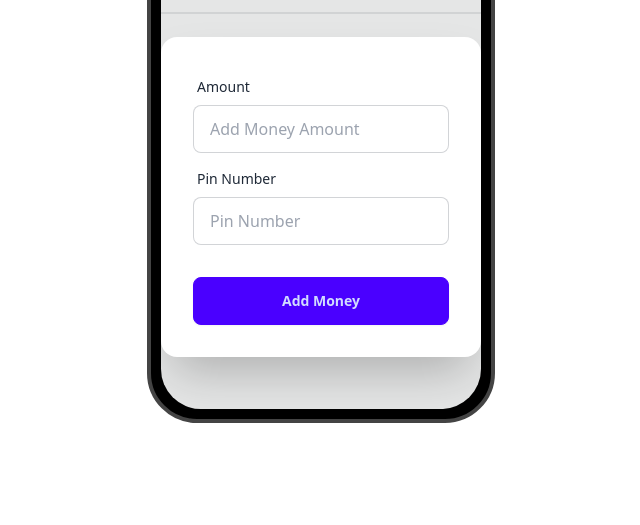
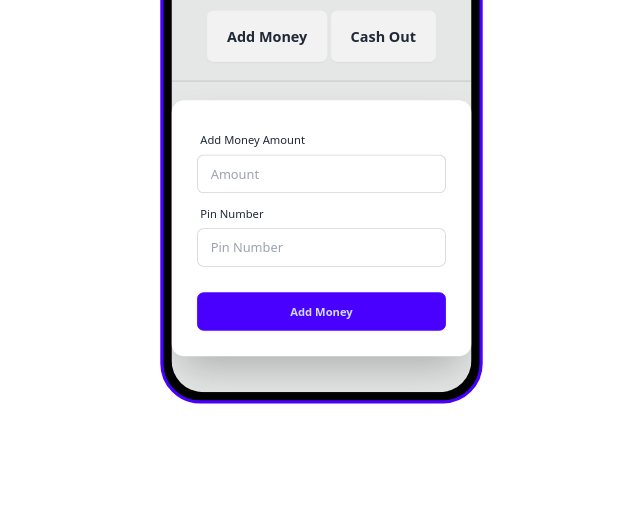
Before and after one commit to Farhad0111/28_Text_Instruction_important_Functional_Programming_Let-s_Create_Payooo_Mobile_Bank_with_DOM, a plain HTML site: page home.html in a window 1280 px wide. Shown: the part 275-800 px from the top of the page, without its empty margins (319-959 px from the left). Drawn offline with nearby package versions, Linux system fonts and the light colour scheme.

Commit message:
Add files via upload

```diff
--- a/home.html
+++ b/home.html
@@ -3,51 +3,66 @@
 <head>
     <meta charset="UTF-8">
     <meta name="viewport" content="width=device-width, initial-scale=1.0">
-    <title>Payoo MFS</title>
+    <title>Payoo MFS Function</title>
     <link href="https://cdn.jsdelivr.net/npm/daisyui@4.12.10/dist/full.min.css" rel="stylesheet" type="text/css" />
     <script src="https://cdn.tailwindcss.com"></script>
+    <style>
+        main {
+            display: flex;
+            justify-content: center;
+            align-items: center;
+            height: 100vh; /* Full viewport height to center vertically */
+        }
+        .mockup-phone {
+            transform: scale(0.8); /* Shrinks the phone to 70% of its original size */
+        }
+    </style>
 </head>
 <body>
-    <main class="flex items-center justify-center min-h-screen">
-        <div class="mockup-phone">
+    <main>
+        <div class="mockup-phone border-primary">
             <div class="camera"></div>
             <div class="display">
+              <div class="artboard artboard-demo phone-2">
+
              <!-- account balance-->
-                <div class="artboard artboard-demo phone-1">
              <div class="stats shadow">
                 <div class="stat">
-                            <div class="stat-title">Account Balance</div>
-                            <div id="account-balance" class="stat-value">9400</div>
-
+                  <div class="stat-title">Total Page Views</div>
+                  <div class="stat-value">9400</div>
                   </div>
               </div>
               <div class="divider"></div>
-
-                    <!-- add money form start -->
+             <!-- feature start-->
+             <div>
+             <button class="btn btn-lg">Add Money</button>
+             <button class="btn btn-lg">Cash Out</button>
+             </div>
+             <div class="divider"></div>
+             <!-- add money start -->
              <div class="card bg-base-100 w-full max-w-sm shrink-0 shadow-2xl">
                 <form class="card-body">
                   <div class="form-control">
                     <label class="label">
-                                    <span class="label-text">Amount</span>
+                      <span class="label-text">Add Money Amount</span>
                     </label>
-                                <input id="input-add-money" type="text" placeholder="Add Money Amount" class="input input-bordered" required />
+                    <input type="text" id="input-add-money" placeholder="Amount" class="input input-bordered" required />
                   </div>
                   <div class="form-control">
                     <label class="label">
                       <span class="label-text">Pin Number</span>
                     </label>
-                                <input id="input-pin-number" type="password" placeholder="Pin Number" class="input input-bordered" required />
+                    <input type="password" id="input-pin-number" placeholder="Pin Number" autocomplete="off" class="input input-bordered" required />
                   </div>
                   <div class="form-control mt-6">
                     <button id="btn-add-money" class="btn btn-primary">Add Money</button>
                   </div>
-                        </form>
-                    </div>
-                    <!-- add money form end -->
+             <!-- add money end-->
             </div>
         </div>
         </div>
     </main>
+    <script src="utilities.js"></script>
     <script src="addMoney.js"></script>
 </body>
 </html>
```
Lines whose indentation alone changed are shown as unchanged.
